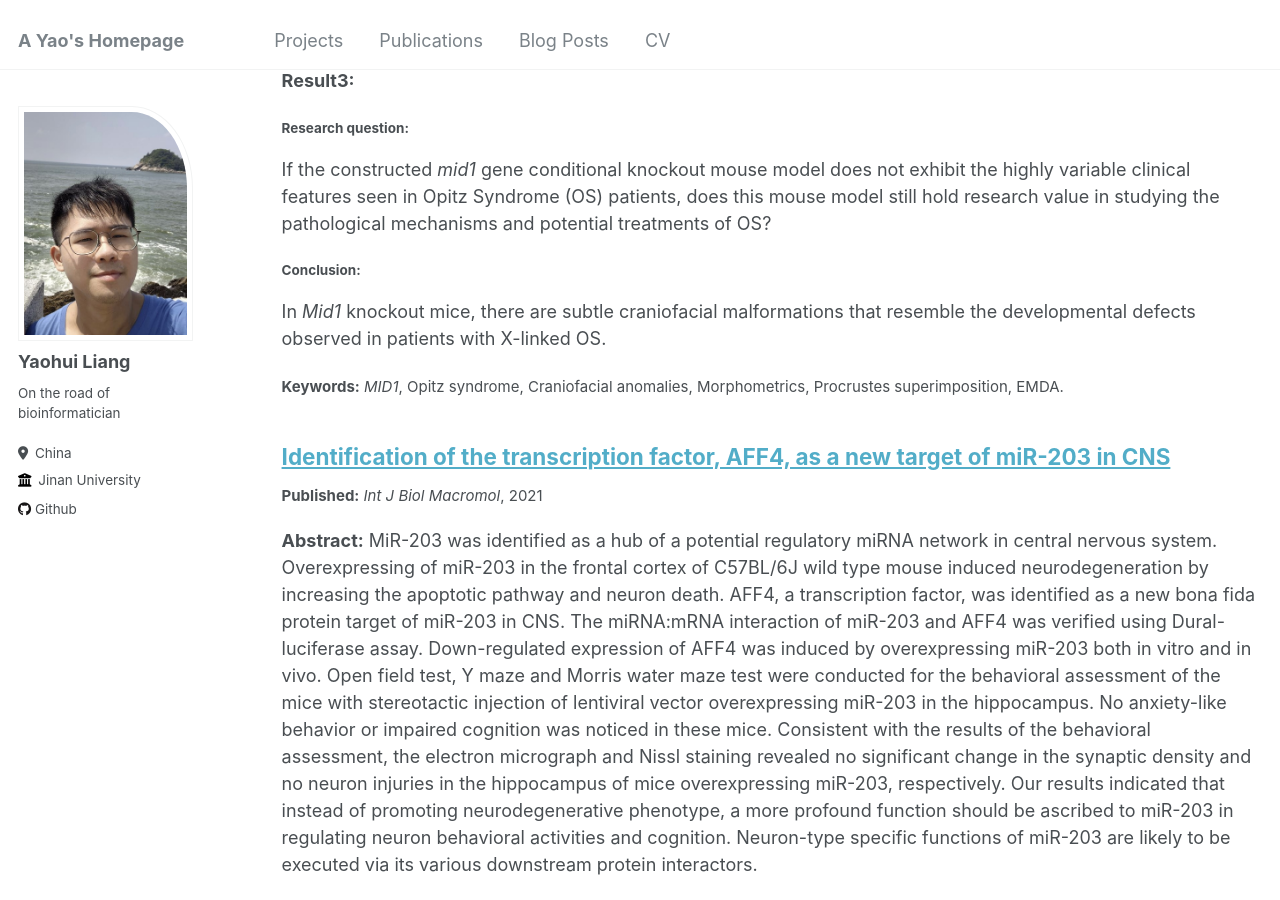
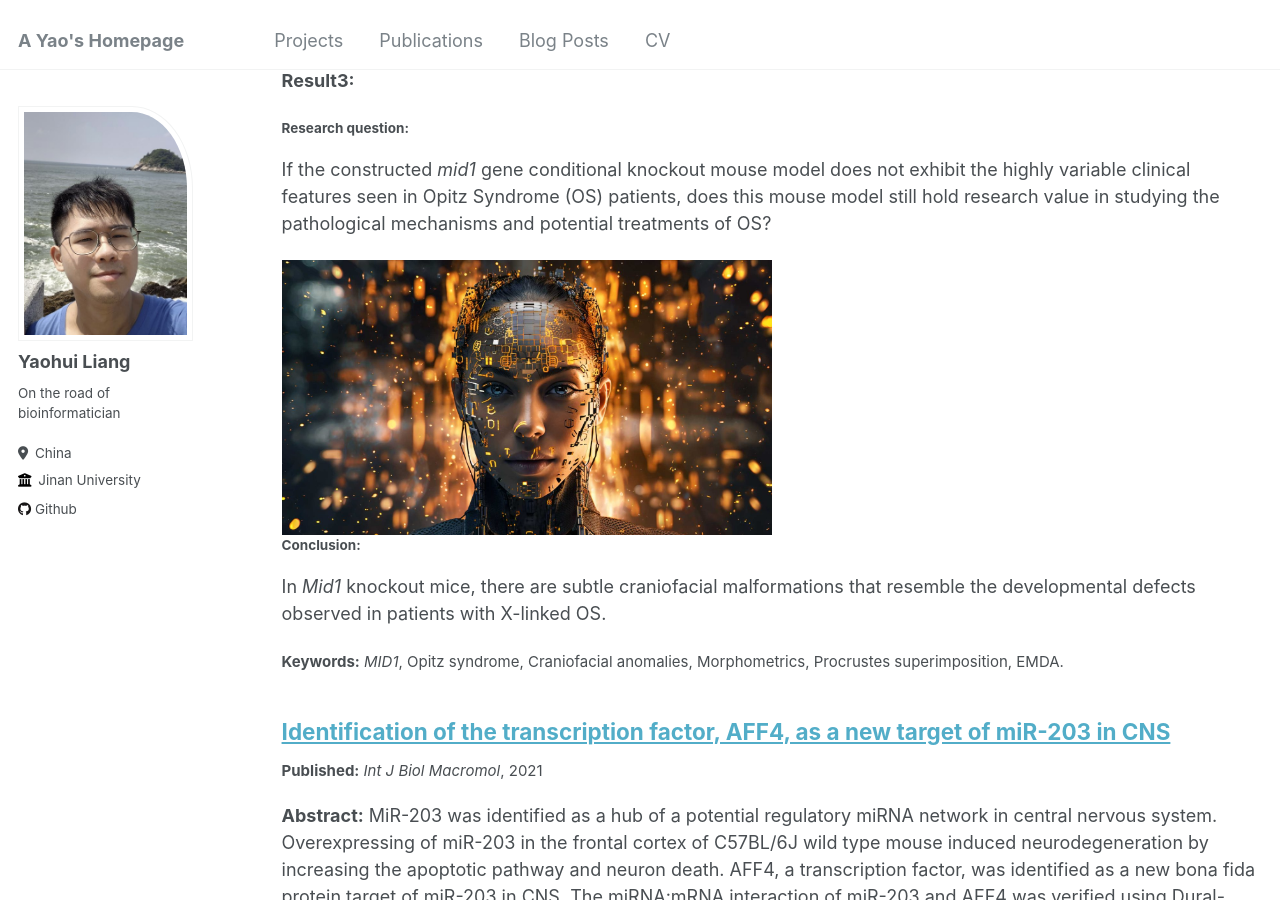
Before and after one commit to Stupid1Fish/Academic-Pages, a Jekyll site: the page built from _pages/publications.md, in a window 1280 px wide and 900 px high, scrolled down 304 px. Built offline with Jekyll 4.4.1, drawn with Linux system fonts in a browser that asks for light colours.

Commit message:
Update archive-single.html

```diff
--- a/_includes/archive-single.html
+++ b/_includes/archive-single.html
@@ -58,7 +58,7 @@
     {% endif %}
 
     {% if post.collection == 'publications' %}
-
+      <img src="{{ post.image_path }}" alt="Paper Image" style="width:50%; height:auto;float:middle">
       <p class="archive__item-excerpt" itemprop="description"><b>Conclusion:</b> {{ post.conclusion | markdownify }}</p>
       <p style="font-size: smaller"><b>Keywords:</b> {{ post.keywords }}</p>
     {% endif %}
```
